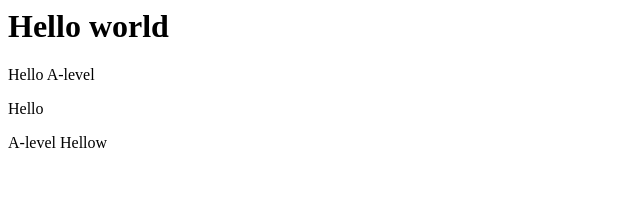
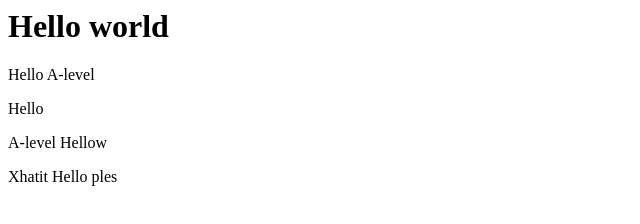
Before and after one commit to ViktoriaSS/homework2, a plain HTML site: page index.html in a window 1280 px wide. Shown: the whole page, without its empty margins (0-640 px from the left). Drawn offline with Linux system fonts and the light colour scheme.

Commit message:
Andrey no Hello

```diff
--- a/index.html
+++ b/index.html
@@ -2,3 +2,4 @@
 <p>Hello A-level</p>
 <p>Hello</p>
 <p>A-level Hellow</p>
+<p>Xhatit Hello ples</p>
```
